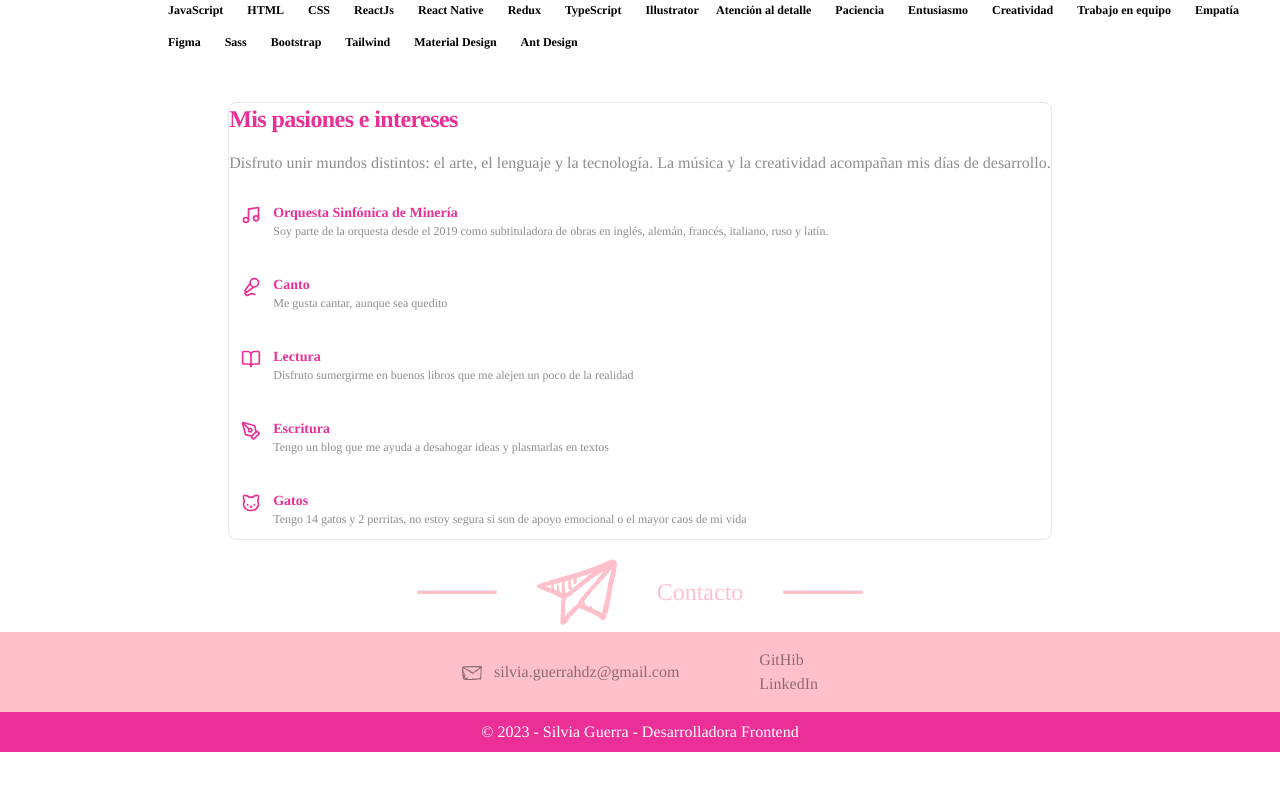
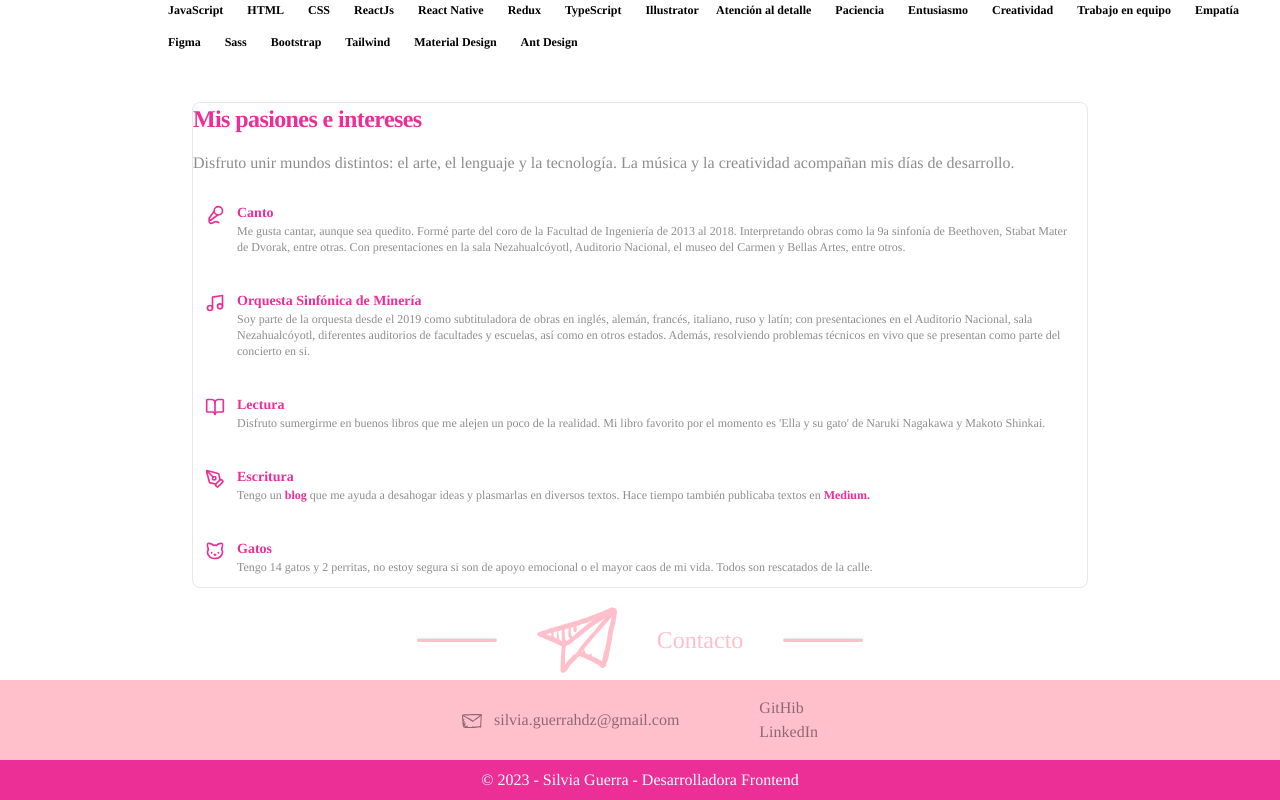
Before and after one commit to SilviaGuerra/SilviaGuerra.github.io, a React (Vite) app: page / in a window 1280 px wide. Shown: the part 2560-3360 px from the top of the page. Before the commit the page ends 3312 px from the top, so only its background shows below. Built offline with nearby package versions, Linux system fonts and the light colour scheme.

Commit message:
Add texts, descriptions and links to section about me

```diff
--- a/src/components/aboutme/index.tsx
+++ b/src/components/aboutme/index.tsx
@@ -30,33 +30,55 @@ const softSkills = [
 
 const interests = [
   {
+    icon: <MicVocal className="w-5 h-5" />,
+    title: "Canto",
+    description:
+      "Me gusta cantar, aunque sea quedito. Formé parte del coro de la Facultad de Ingeniería de 2013 al 2018. Interpretando obras como la 9a sinfonía de Beethoven, Stabat Mater de Dvorak, entre otras. Con presentaciones en la sala Nezahualcóyotl, Auditorio Nacional, el museo del Carmen y Bellas Artes, entre otros.",
+  },
+  {
     icon: <Music className="w-5 h-5" />,
     title: "Orquesta Sinfónica de Minería",
     description:
-      "Soy parte de la orquesta desde el 2019 como subtituladora de obras en inglés, alemán, francés, italiano, ruso y latín.",
-  },
-  {
-    icon: <MicVocal className="w-5 h-5" />,
-    title: "Canto",
-    description: "Me gusta cantar, aunque sea quedito",
+      "Soy parte de la orquesta desde el 2019 como subtituladora de obras en inglés, alemán, francés, italiano, ruso y latín; con presentaciones en el Auditorio Nacional, sala Nezahualcóyotl, diferentes auditorios de facultades y escuelas, así como en otros estados. Además, resolviendo problemas técnicos en vivo que se presentan como parte del concierto en si.",
   },
   {
     icon: <BookOpen className="w-5 h-5" />,
     title: "Lectura",
     description:
-      "Disfruto sumergirme en buenos libros que me alejen un poco de la realidad",
+      "Disfruto sumergirme en buenos libros que me alejen un poco de la realidad. Mi libro favorito por el momento es 'Ella y su gato' de Naruki Nagakawa y Makoto Shinkai.",
   },
   {
     icon: <PenTool className="w-5 h-5" />,
     title: "Escritura",
-    description:
-      "Tengo un blog que me ayuda a desahogar ideas y plasmarlas en textos",
+    description: (
+      <>
+        Tengo un{" "}
+        <a
+          href="https://voyadefraudar.blogspot.com/"
+          target="_blank"
+          rel="noopener noreferrer"
+          className="text-secondary font-semibold hover:underline"
+        >
+          blog
+        </a>{" "}
+        que me ayuda a desahogar ideas y plasmarlas en diversos textos. Hace
+        tiempo también publicaba textos en{" "}
+        <a
+          href="https://medium.com/@silvia.guerrahdz"
+          target="_blank"
+          rel="noopener noreferrer"
+          className="text-secondary font-semibold hover:underline"
+        >
+          Medium.
+        </a>
+      </>
+    ),
   },
   {
     icon: <Cat className="w-5 h-5" />,
     title: "Gatos",
     description:
-      "Tengo 14 gatos y 2 perritas, no estoy segura si son de apoyo emocional o el mayor caos de mi vida",
+      "Tengo 14 gatos y 2 perritas, no estoy segura si son de apoyo emocional o el mayor caos de mi vida. Todos son rescatados de la calle.",
   },
 ];
 
@@ -111,7 +133,6 @@ const AboutMe = () => {
         <div className="md:w-1/2">
           <h5 className="text-secondary">Skills blandos</h5>
           <div className="flex flex-wrap gap-2 my-3">
-            {/* <Badge color="pink" size="sm" style={{ color: "white" }}> */}
             {softSkills.map((skill) => (
               <Badge
                 color="pink"
```
